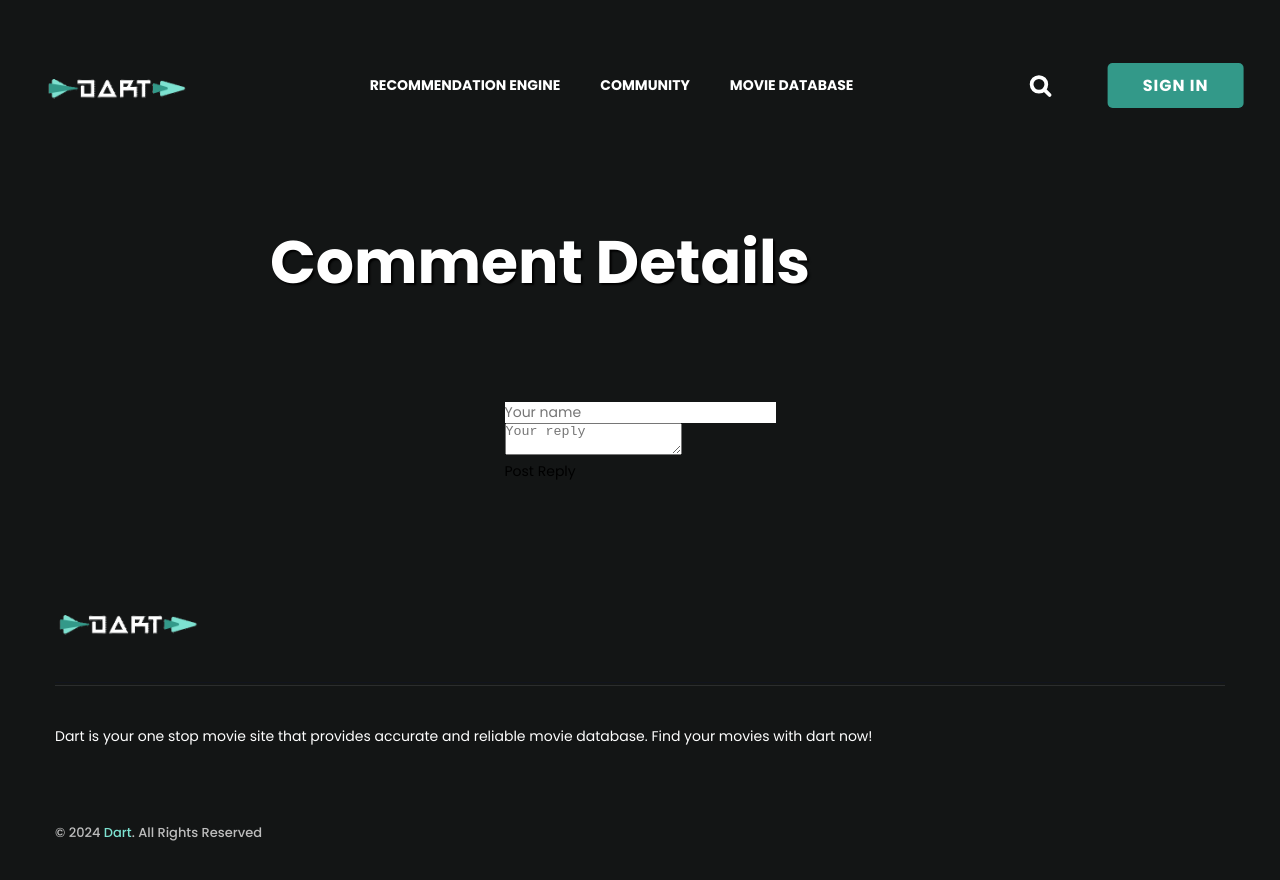
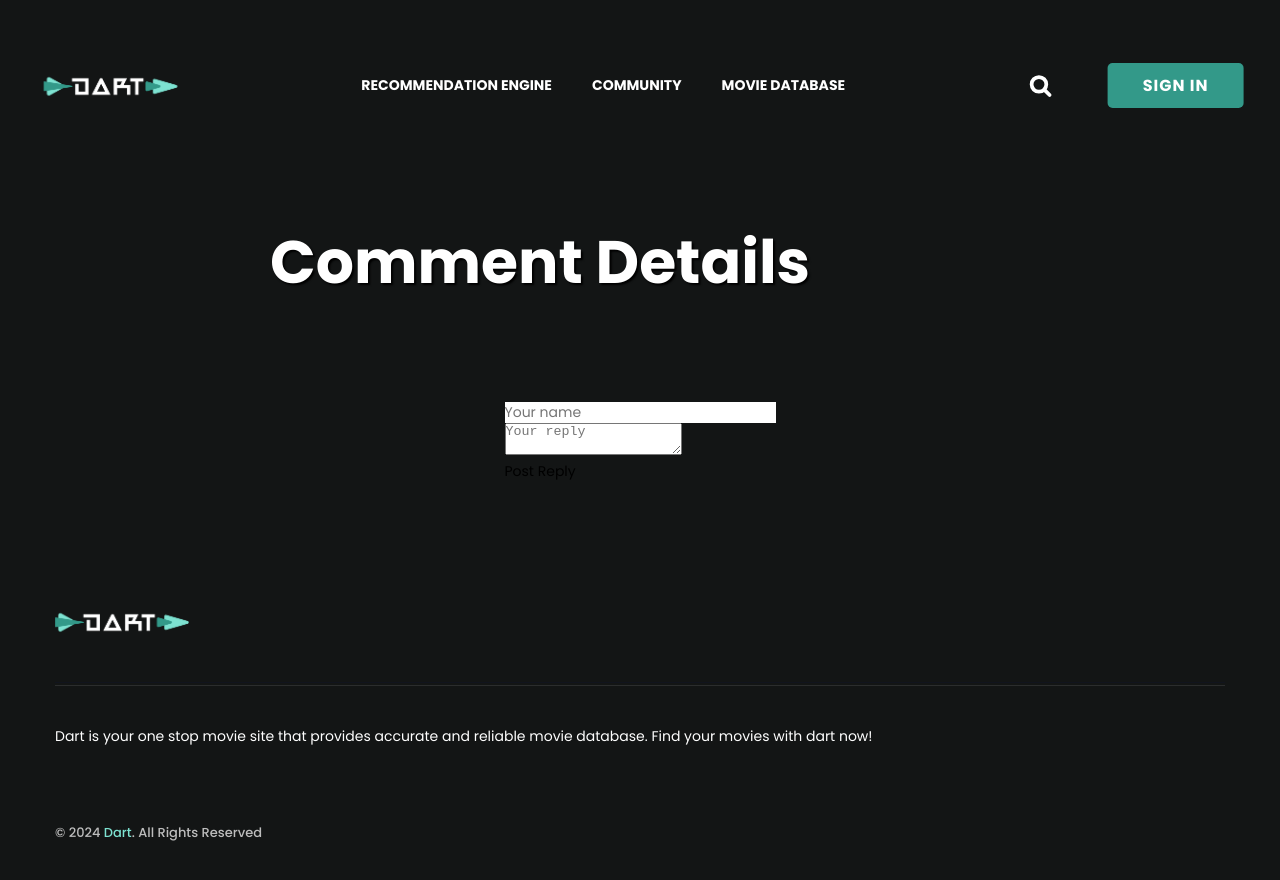
Before and after one commit to Foxtrox420/Movie-Recommender-Project, a plain HTML site: page Dart/comment.html in a window 1280 px wide. Drawn offline with nearby package versions, Linux system fonts and the light colour scheme.

Commit message:
Update comment.html

```diff
--- a/Dart/comment.html
+++ b/Dart/comment.html
@@ -5,29 +5,29 @@
   <meta charset="UTF-8">
   <meta http-equiv="X-UA-Compatible" content="IE=edge">
   <meta name="viewport" content="width=device-width, initial-scale=1.0">
-  <title>Comment Detail - Dart</title>
-
+  <title>Dart - Comment Detail</title>
   <link rel="shortcut icon" href="./favicon.svg" type="image/svg+xml">
   <link rel="stylesheet" href="./assets/css/style.css">
   <link rel="preconnect" href="https://fonts.googleapis.com">
   <link rel="preconnect" href="https://fonts.gstatic.com" crossorigin>
   <link href="https://fonts.googleapis.com/css2?family=Poppins:wght@400;500;600;700&display=swap" rel="stylesheet">
-  <link rel="icon" type="image/x-icon" href="./assets/images/compact logo.png">
+  <link rel="icon" type="image/x-icon" href="./assets/images/compactlogo.png">
 </head>
 
 <body id="top">
-
   <header class="header" data-header>
     <div class="container">
       <div class="overlay" data-overlay></div>
       <a href="./index.html" class="logo">
-        <img src="./assets/images/logo2.png" alt="Filmlane logo">
+        <img src="./assets/images/dartlogo.png" alt="Dart Logo">
       </a>
       <div class="header-actions">
         <a href="moviesearch.html" class="search-btn">
           <ion-icon name="search-outline"></ion-icon>
         </a>
+        <a href="./sign-in-system/signin.html">
           <button class="btn btn-primary">Sign in</button>
+        </a>
       </div>
       <button class="menu-open-btn" data-menu-open-btn>
         <ion-icon name="reorder-two"></ion-icon>
@@ -56,8 +56,6 @@
       </nav>
     </div>
   </header>
-
-  <article>
   <div class="empty">
     <div class="hero-content">
       <h1 class="h1 hero-title">
@@ -65,9 +63,6 @@
       </h1>
     </div>
   </div>
-
-
-    <!-- Comment Detail Section -->
   <template id="comment-detail-template">
     <div class="comment">
         <div class="comment-user-icon">
@@ -122,7 +117,7 @@
       <div class="container">
         <div class="footer-brand-wrapper">
           <a href="./index.html" class="logo">
-            <img src="./assets/images/logo2.png" alt="Filmlane logo">
+            <img src="./assets/images/dartlogo.png" alt="Dart logo">
           </a>
         </div>
         <div class="divider"></div>
@@ -134,7 +129,6 @@
         </div>
       </div>
     </div>
-
     <div class="footer-bottom">
       <div class="container">
         <p class="copyright">
@@ -143,11 +137,9 @@
       </div>
     </div>
   </footer>
-
   <script src="./assets/js/forum.js"></script>
   <script src="./assets/js/script.js"></script>
   <script type="module" src="https://unpkg.com/ionicons@5.5.2/dist/ionicons/ionicons.esm.js"></script>
-  <script nomodule src="https://unpkg.com/ionicons@5.5.2/dist/ionicons/ionicons.js"></script>
 </body>
 
 </html>
```
Lines whose indentation alone changed are shown as unchanged.
